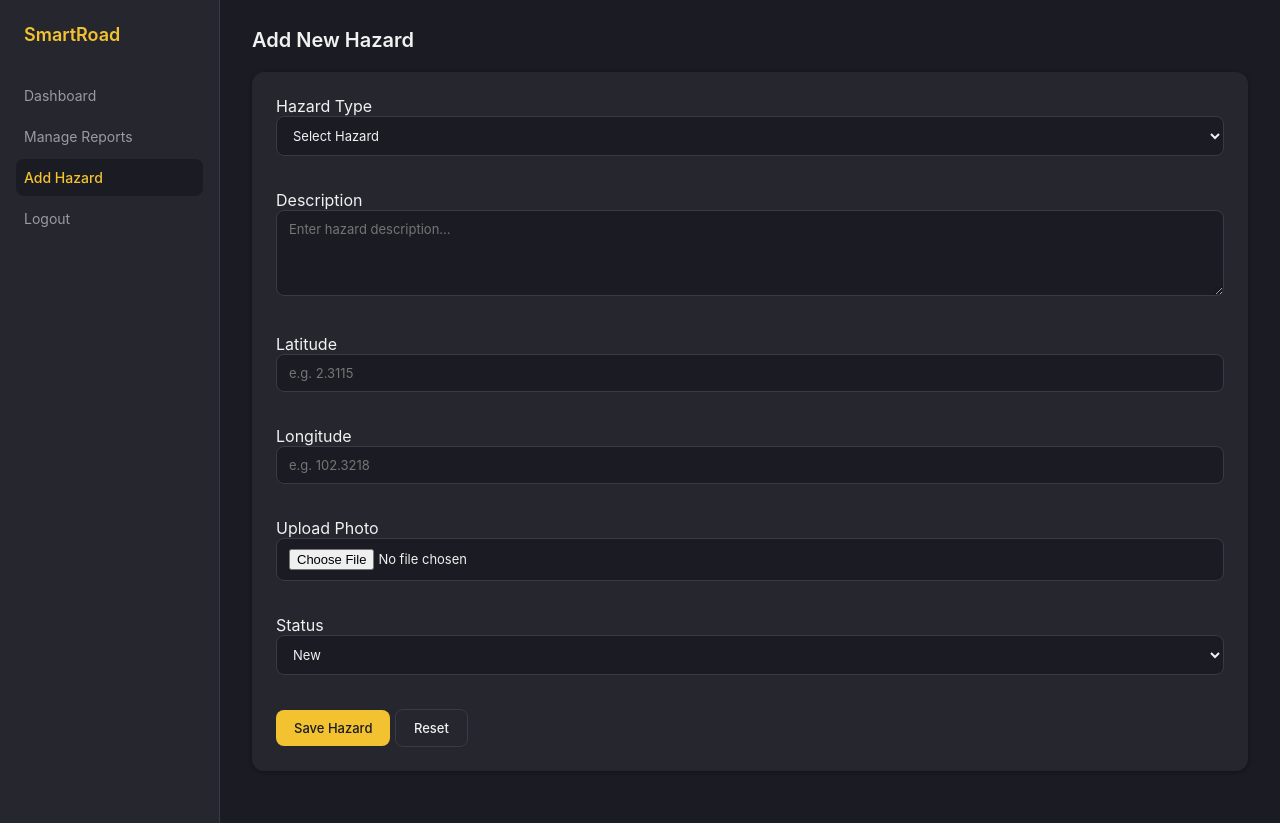
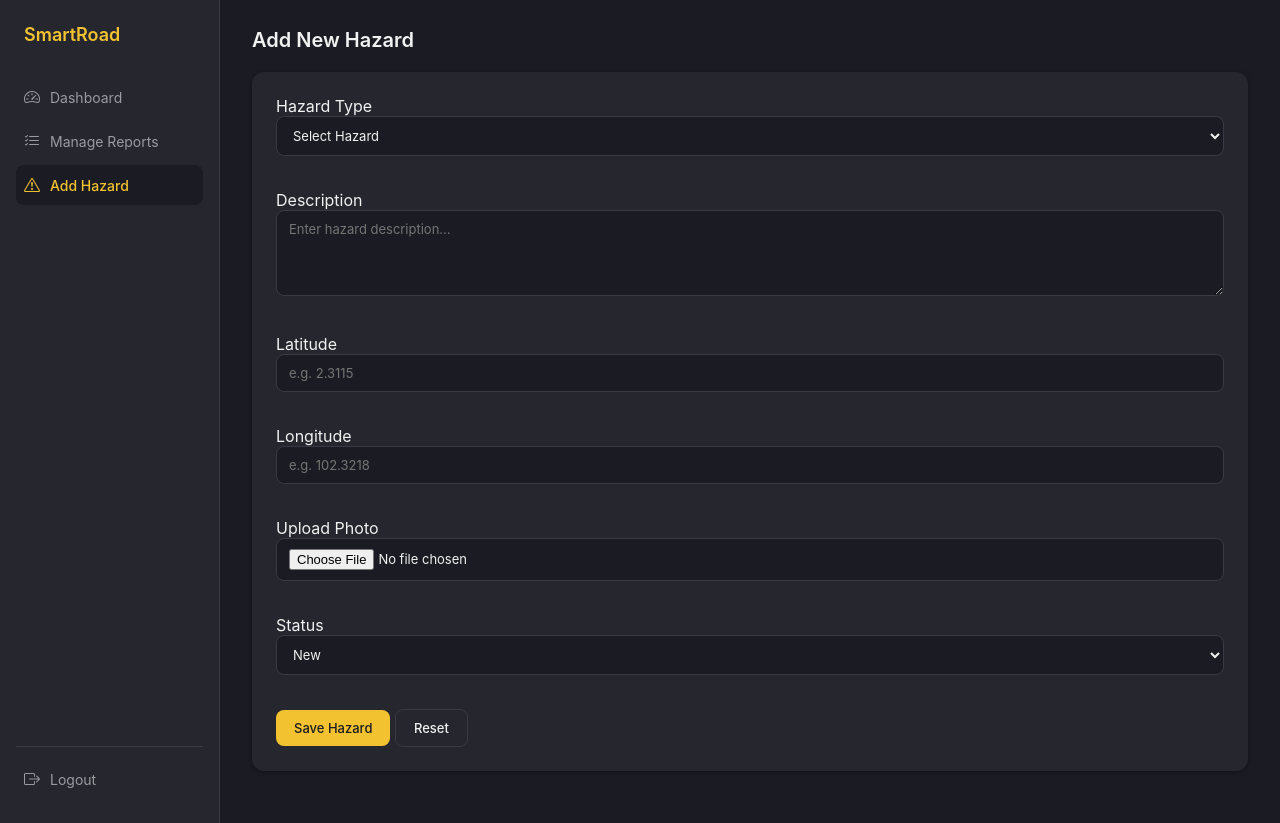
Before and after one commit to meyalissa/SmartRoad, a PHP site: page /web-admin/hazard-form.php in a window 1280 px wide. Run offline with PHP 8.4, Linux system fonts and the light colour scheme; some libraries are stand-ins or nearby versions.

Commit message:
Add sidebar icons, fix logout position, style date picker

```diff
--- a/web-admin/css/style.css
+++ b/web-admin/css/style.css
@@ -53,6 +53,8 @@ body {
   border-right: 1px solid var(--border);
   padding: 24px 16px;
   flex-shrink: 0;
+  display: flex;
+  flex-direction: column;
 }
 
 .sidebar-logo {
@@ -416,3 +418,42 @@ body {
 .table tr {
   transition: background 0.12s ease;
 }
+
+/* ============================================================
+   SIDEBAR ICONS + LOGOUT AT BOTTOM (additive)
+   ============================================================ */
+.sidebar-nav a i {
+  font-size: 16px;
+  width: 16px;
+  text-align: center;
+}
+
+.sidebar-logout {
+  margin-top: auto;
+  padding-top: 12px;
+  border-top: 1px solid var(--border);
+}
+.sidebar-logout a {
+  display: flex;
+  align-items: center;
+  gap: 10px;
+  color: var(--text-secondary);
+  text-decoration: none;
+  font-size: 14px;
+  padding: 10px 8px;
+  border-radius: var(--radius-sm);
+}
+.sidebar-logout a i {
+  font-size: 16px;
+  width: 16px;
+  text-align: center;
+}
+.sidebar-logout a:hover {
+  background: var(--surface-alt);
+  color: var(--danger);
+}
+
+input[type="date"]::-webkit-calendar-picker-indicator {
+  filter: invert(1);
+  cursor: pointer;
+}
--- a/web-admin/hazard-form.php
+++ b/web-admin/hazard-form.php
@@ -6,6 +6,7 @@
 
 <link rel="stylesheet" href="css/style.css">
 <link rel="stylesheet" href="https://cdn.jsdelivr.net/npm/@tabler/icons-webfont@2.44.0/tabler-icons.min.css">
+<link rel="stylesheet" href="https://cdn.jsdelivr.net/npm/bootstrap-icons@1.11.3/font/bootstrap-icons.css">
 
 </head>
 
@@ -13,16 +14,7 @@
 
 <div class="admin-layout">
 
-    <aside class="sidebar">
-        <div class="sidebar-logo">SmartRoad</div>
-
-        <nav class="sidebar-nav">
-            <a href="dashboard.php">Dashboard</a>
-            <a href="manage-report.php">Manage Reports</a>
-            <a href="hazard-form.php" class="active">Add Hazard</a>
-            <a href="logout.php">Logout</a>
-        </nav>
-    </aside>
+    <?php $active_page = 'hazard-form'; require 'sidebar.php'; ?>
 
     <main class="page-content">
 
--- /dev/null
+++ b/web-admin/sidebar.php
@@ -0,0 +1,33 @@
+<?php
+/**
+ * SmartRoad — Sidebar nav (shared across dashboard, manage-report, hazard-form)
+ * Place this in web-admin/.
+ * Before including it, set: $active_page = 'dashboard'; (or 'manage-report', 'hazard-form')
+ * Requires auth.php to have already run so $_SESSION['admin_name'] exists.
+ *
+ * Uses Bootstrap Icons (CDN). Make sure this line is in the <head> of every
+ * page that includes this sidebar:
+ * <link rel="stylesheet" href="https://cdn.jsdelivr.net/npm/bootstrap-icons@1.11.3/font/bootstrap-icons.css">
+ */
+?>
+<aside class="sidebar">
+    <div class="sidebar-logo">SmartRoad</div>
+
+    <nav class="sidebar-nav">
+        <a href="dashboard.php" class="<?= $active_page === 'dashboard' ? 'active' : '' ?>">
+            <i class="bi bi-speedometer2"></i> Dashboard
+        </a>
+        <a href="manage-report.php" class="<?= $active_page === 'manage-report' ? 'active' : '' ?>">
+            <i class="bi bi-list-check"></i> Manage Reports
+        </a>
+        <a href="hazard-form.php" class="<?= $active_page === 'hazard-form' ? 'active' : '' ?>">
+            <i class="bi bi-exclamation-triangle"></i> Add Hazard
+        </a>
+    </nav>
+
+    <div class="sidebar-logout">
+        <a href="logout.php">
+            <i class="bi bi-box-arrow-right"></i> Logout
+        </a>
+    </div>
+</aside>
```
Also changed, not shown: web-admin/dashboard.php (+2 -9 lines), web-admin/manage-report.php (+2 -9 lines).
